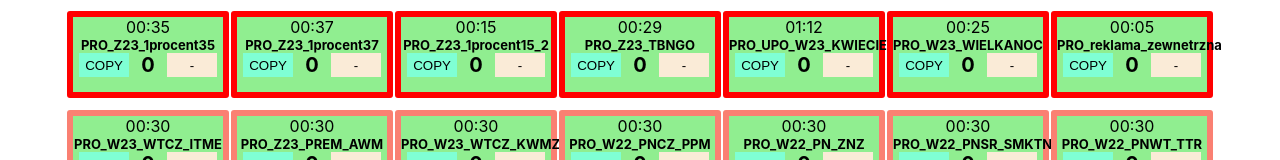
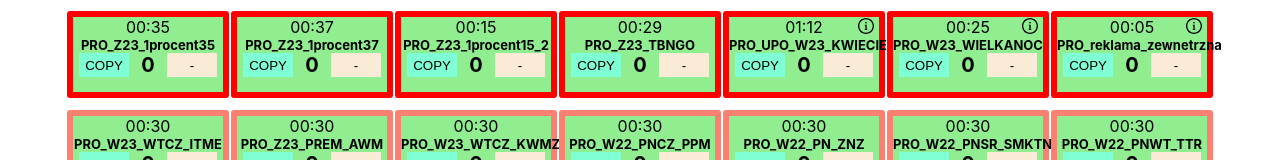
Before and after one commit to NorthWillov/rand-prog, a React (Create React App) app: page / in a window 1280 px wide. Shown: the top 160 px of the page. Built offline with nearby package versions, Linux system fonts and the light colour scheme; the HTML template or start-up script is replaced by a standard one.

Commit message:
Add additional info icon

```diff
--- a/src/App.css
+++ b/src/App.css
@@ -128,6 +128,27 @@ tr:nth-child(even) {
   cursor: pointer;
 }
 
+.info-icon {
+  font-size: 20px;
+  color: blue;
+  position: relative;
+}
+
+.info-icon:hover::before {
+  content: attr(data-info);
+  min-width: 150px;
+  display: block;
+  position: absolute;
+  top: 100%;
+  left: 50%;
+  z-index: 100;
+  transform: translateX(-50%);
+  background-color: white;
+  border: 1px solid black;
+  padding: 5px;
+  font-size: 14px;
+}
+
 .programs_block {
   max-width: 500px;
 }
@@ -226,7 +247,7 @@ tr:nth-child(even) {
 /* GOSIA FANCY BTN */
 
 .glow {
-  font-family:'Courier New', Courier, monospace;
+  font-family: "Courier New", Courier, monospace;
   width: 220px;
   height: 50px;
   border: none;
--- a/src/Program.js
+++ b/src/Program.js
@@ -2,8 +2,30 @@ import React from "react";
 
 const Program = ({ prog, handleClick, handleCountMinus, color }) => {
   return (
-    <div className="greenBg program" style={{border: `6px solid ${color}`}}>
-      <p>{prog.duration}</p>
+    <div
+      className="greenBg program"
+      style={{ border: `6px solid ${color}`, position: "relative" }}
+    >
+      <div>
+        <p>{prog.duration}</p>
+        {prog.info && (
+          <span
+            style={{ position: "absolute", top: "-2px", right: "5px" }}
+            data-info={prog.info && prog.info}
+            className="info-icon"
+          >
+            <svg
+              xmlns="http://www.w3.org/2000/svg"
+              width="16"
+              height="16"
+              viewBox="0 0 24 24"
+            >
+              <path d="M12 2c5.514 0 10 4.486 10 10s-4.486 10-10 10-10-4.486-10-10 4.486-10 10-10zm0-2c-6.627 0-12 5.373-12 12s5.373 12 12 12 12-5.373 12-12-5.373-12-12-12zm-.001 5.75c.69 0 1.251.56 1.251 1.25s-.561 1.25-1.251 1.25-1.249-.56-1.249-1.25.559-1.25 1.249-1.25zm2.001 12.25h-4v-1c.484-.179 1-.201 1-.735v-4.467c0-.534-.516-.618-1-.797v-1h3v6.265c0 .535.517.558 1 .735v.999z" />
+            </svg>
+          </span>
+        )}
+      </div>
+
       <h2>{prog.program}</h2>
       <div className="funcs">
         <button className="copy" onClick={() => handleClick(prog)}>
--- a/src/Required.js
+++ b/src/Required.js
@@ -53,7 +53,7 @@ function Required({ title, progs, setProgs, color }) {
         {progs[title].map((prog) => {
           return (
             <Program
-            color={color}
+              color={color}
               counter={counter}
               key={prog.id}
               prog={prog}
--- a/src/db.js
+++ b/src/db.js
@@ -14,18 +14,21 @@ export default {
       program: "PRO_UPO_W23_KWIECIEN",
       counter: 0,
       duration: "01:12",
+      info: "Co 2 program",
     },
     {
       id: 2007,
       program: "PRO_W23_WIELKANOC",
       counter: 0,
       duration: "00:25",
+      info: "Co 2 program do poniedziałku (10.04) do godz 14",
     },
     {
       id: 2008,
       program: "PRO_reklama_zewnetrzna",
       counter: 0,
       duration: "00:05",
+      info: "Wstawiać przed każdą reklamą zewnętrzną (nie TBN'u), Tymek będzie dawał znać które - narazie przed wszystkimi reklamami AWM",
     },
   ],
 
```
